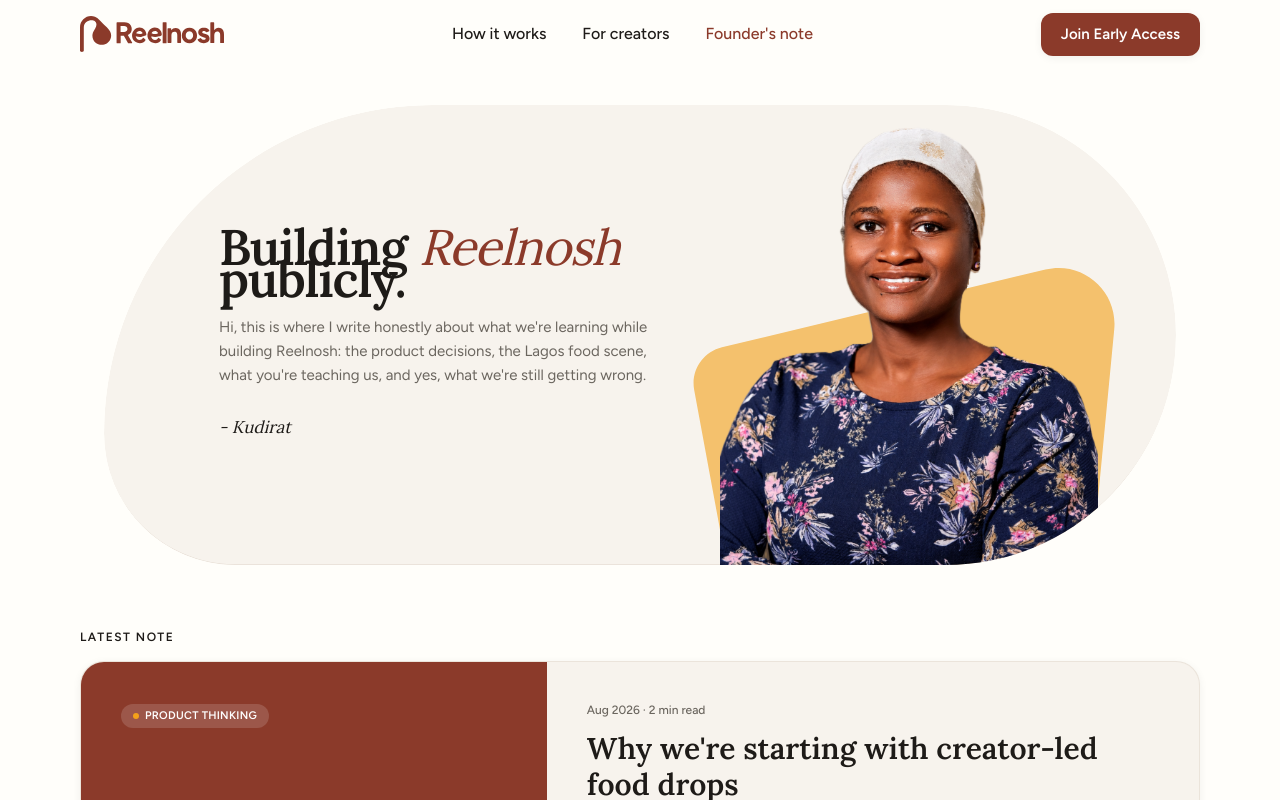
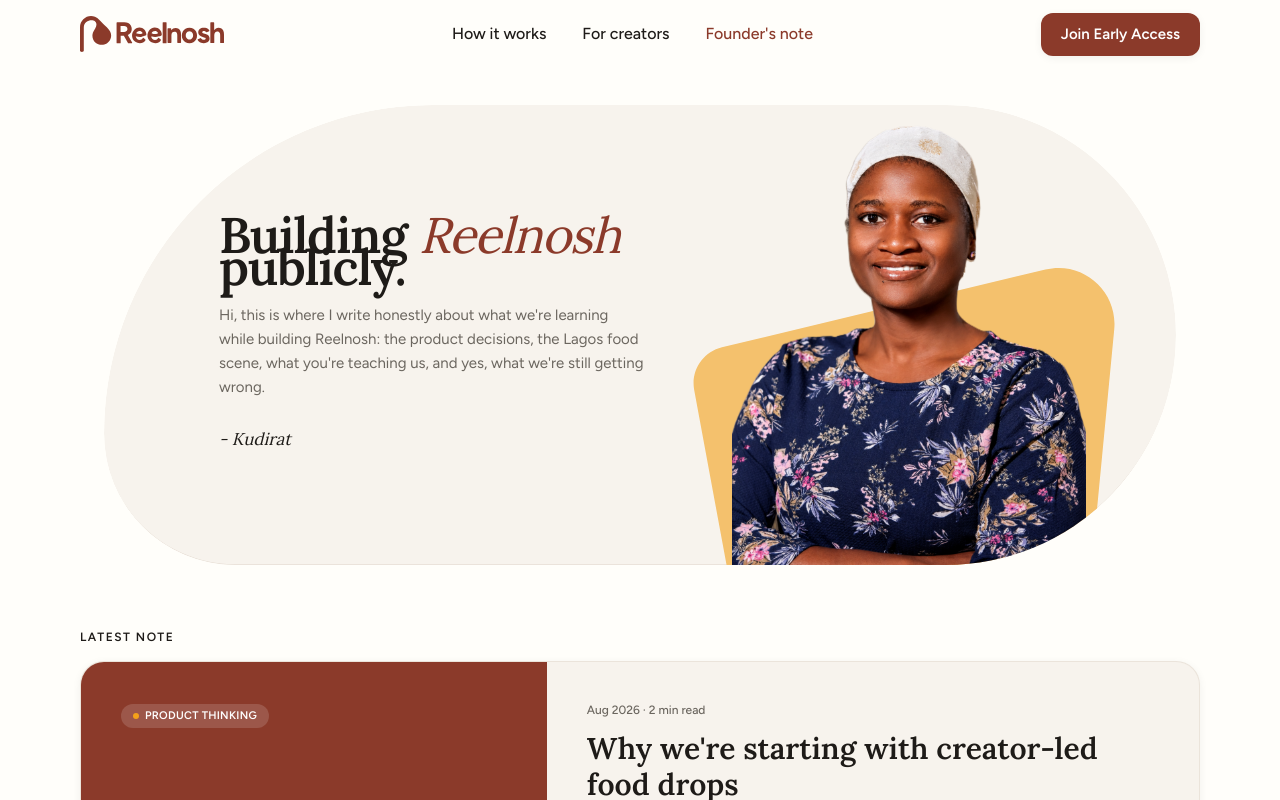
Before and after one commit to speketech/reelnosh-website, a Next.js app: page /founders-note in a window 1280 px wide. Shown: the top 800 px of the page. Built offline with nearby package versions, Linux system fonts and the light colour scheme; no server answers; the database is empty.

Commit message:
fix(notes-hero): resize image and spicepop on tablet, fix heading line-height and unclip letter B

```diff
--- a/components/notes/NotesListPageClient.tsx
+++ b/components/notes/NotesListPageClient.tsx
@@ -52,40 +52,56 @@
             borderRadius: '30.65% 21.46% 21.46% 12.26% / 71.43% 50% 50% 28.57%',
           }}
         >
-          {/* Layer 1: Background Vector Frame & Decorative Accent */}
+          {/* Layer 1: Background Vector Frame (Cream container with border) */}
           <img
-            src="/images/notes/hero-note-image.svg"
+            src="/images/notes/hero-note-container.svg"
             alt=""
             aria-hidden="true"
             className="pointer-events-none absolute inset-0 h-full w-full object-contain select-none"
           />
 
-          {/* Layer 2: Real Photo - Positioned to align bottom with big container and right side with spice pop container */}
-          <div className="pointer-events-none absolute left-[57.44%] w-[35.26%] top-[-1.49%] h-[102.61%] select-none">
-            <Image
-              src="/images/notes/kudirat-hero.png"
-              alt="Kudirat Ijeoma Ibeabuchi, Founder of Reelnosh"
-              fill
-              priority
-              sizes="(max-width: 1200px) 450px, 500px"
-              className="object-cover object-top"
+          {/* Layer 2: Visual Anchor — Spicepop accent + Kudirat photo
+              - Desktop (lg+): original size (41.04% width, left-[54.1%])
+              - Tablet / iPad Mini (sm to md): sized smaller (~28%–30% width) to accommodate smaller container sizes gracefully */}
+          <div className="pointer-events-none absolute bottom-0 select-none sm:right-[2%] sm:w-[28%] sm:h-[85%] md:right-[3%] md:w-[30%] md:h-[88%] lg:left-[54.1%] lg:right-auto lg:w-[41.04%] lg:h-full">
+            {/* Spicepop background shape */}
+            <img
+              src="/images/notes/hero-spicepop.svg"
+              alt=""
+              aria-hidden="true"
+              className="pointer-events-none absolute inset-0 h-full w-full object-contain object-bottom select-none"
             />
+
+            {/* Kudirat photo locked proportionally with spicepop shape */}
+            <div className="pointer-events-none absolute left-[8.11%] w-[85.91%] top-[-1.49%] h-[102.61%] select-none">
+              <Image
+                src="/images/notes/kudirat-hero.png"
+                alt="Kudirat Ijeoma Ibeabuchi, Founder of Reelnosh"
+                fill
+                priority
+                sizes="(max-width: 768px) 250px, (max-width: 1024px) 320px, 450px"
+                className="object-contain object-bottom"
+              />
+            </div>
           </div>
 
-          {/* Content Layer — strictly constrained to 53% max-width so text never touches the spice pop region (at 55%+) */}
-          <div className="relative z-10 flex h-full flex-col justify-center pl-6 sm:pl-8 md:pl-12 lg:pl-[90px] xl:pl-[115px] pr-2 sm:pr-4 w-[53%] max-w-[53%]">
-            <h1 className="font-serif text-xl sm:text-2xl md:text-[34px] lg:text-[44px] xl:text-[50px] font-semibold leading-[1.12] text-neutral-charcoal tracking-tight">
+          {/* Content Layer:
+              - Left padding: pl-10 sm:pl-16 md:pl-24 lg:pl-[95px] xl:pl-[115px] to completely clear the top-left curve on iPad Mini & tablet
+              - Heading leading: leading-[1.25] for clean, un-cramped line height
+              - Max-width: w-[66%] sm:w-[66%] md:w-[62%] lg:w-[52%] */}
+          <div className="relative z-10 flex h-full flex-col justify-center pl-8 sm:pl-16 md:pl-24 lg:pl-[95px] xl:pl-[115px] pr-4 w-[66%] sm:w-[66%] md:w-[62%] lg:w-[52%]">
+            <h1 className="font-serif text-xl sm:text-2xl md:text-[30px] lg:text-[44px] xl:text-[50px] font-semibold leading-[1.25] text-neutral-charcoal tracking-tight">
               Building{' '}
               <span className="italic text-clay font-normal">Reelnosh</span>
               <br />
               publicly.
             </h1>
 
-            <p className="mt-2 sm:mt-3 md:mt-4 lg:mt-5 font-sans text-[11px] sm:text-xs md:text-[13px] lg:text-[15px] leading-[1.35] sm:leading-[1.5] lg:leading-[1.6] text-neutral-clayGray">
+            <p className="mt-2.5 sm:mt-3 md:mt-4 lg:mt-5 font-sans text-xs sm:text-[13px] lg:text-[15px] leading-[1.5] lg:leading-[1.6] text-neutral-clayGray max-w-[465px]">
               Hi, this is where I write honestly about what we&apos;re learning while building Reelnosh: the product decisions, the Lagos food scene, what you&apos;re teaching us, and yes, what we&apos;re still getting wrong.
             </p>
 
-            <p className="mt-2 sm:mt-3.5 md:mt-5 lg:mt-7 font-serif italic font-normal text-neutral-charcoal text-xs sm:text-sm md:text-base lg:text-[17px]">
+            <p className="mt-2.5 sm:mt-3.5 md:mt-5 lg:mt-7 font-serif italic font-normal text-neutral-charcoal text-xs sm:text-sm md:text-base lg:text-[17px]">
               - Kudirat
             </p>
           </div>
```
Also changed, not shown: public/images/notes/hero-note-container.svg (added), public/images/notes/hero-spicepop.svg (added).
